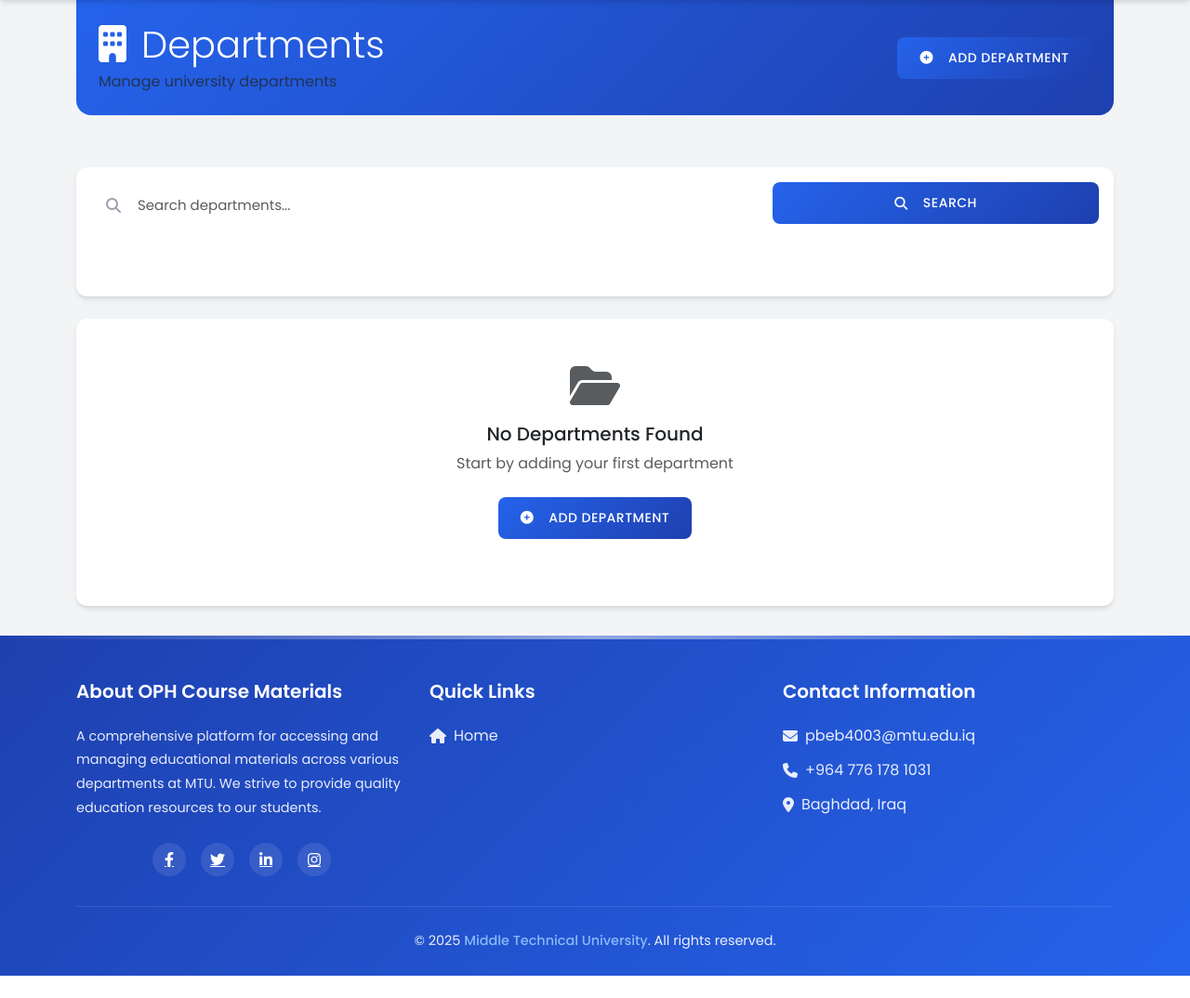
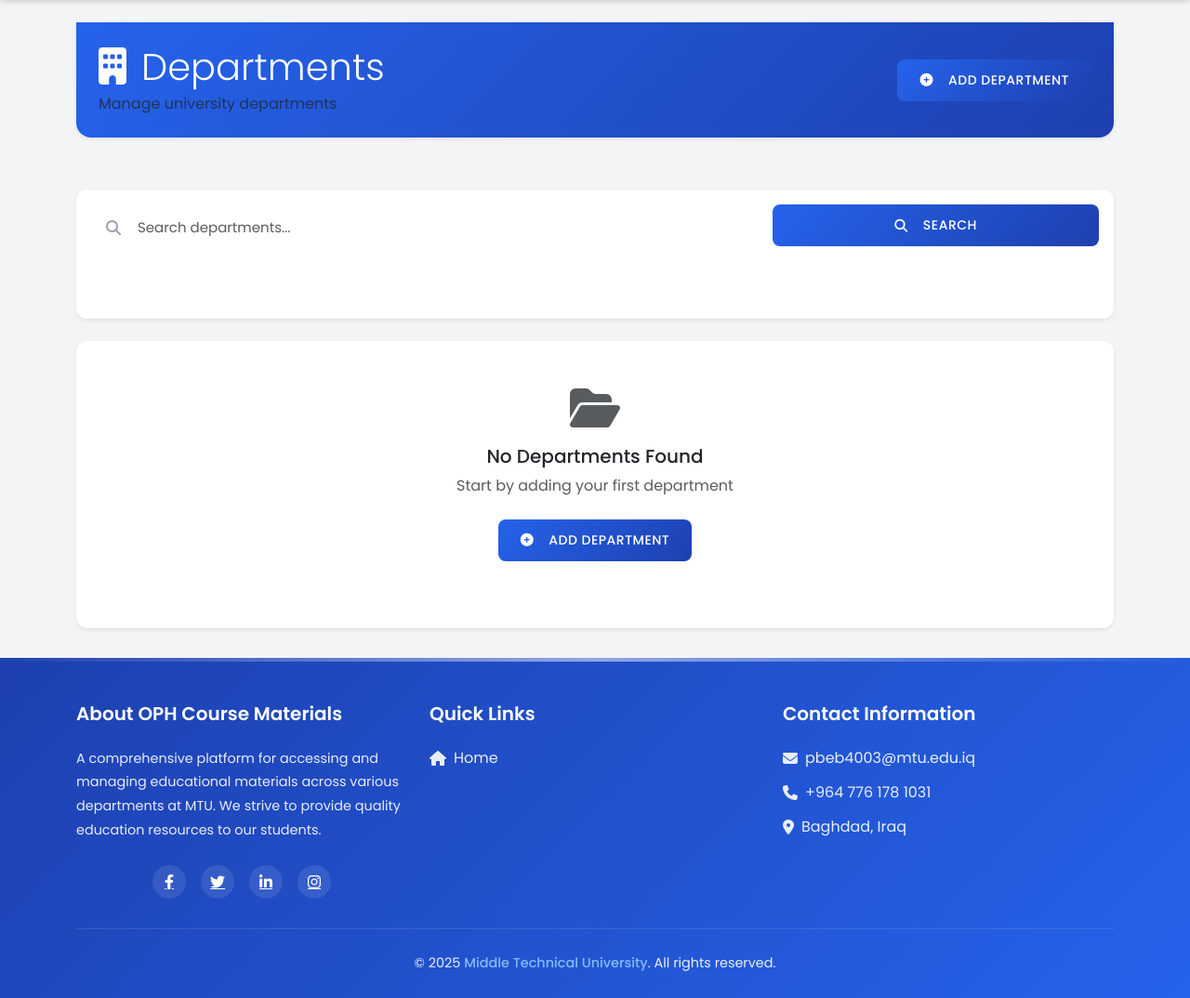
Before and after one commit to op-h/DATABASE, a Flask app: template app/templates/admin/departments.html in a window 1280 px wide. Shown: the part 70-1144 px from the top of the page at 93% size. Before the commit the page ends 1120 px from the top, so only its background shows below. Run offline with Flask 3, Linux system fonts and the light colour scheme; the template is opened without the code that fills it, so the values that code supplies are empty; some libraries are stand-ins or nearby versions.

Commit message:
Improve Add Material subject dropdown (grouped by department) and modernize Departments admin UI

```diff
--- a/app/templates/admin/departments.html
+++ b/app/templates/admin/departments.html
@@ -3,11 +3,11 @@
 {% block title %}Manage Departments{% endblock %}
 
 {% block content %}
-<div class="container">
+<div class="container mt-4">
     <!-- Page Header -->
     <div class="row mb-4">
         <div class="col-12">
-            <div class="page-header p-4 rounded-lg" data-aos="fade-down">
+            <div class="page-header p-4 rounded-lg shadow-sm" data-aos="fade-down">
                 <div class="d-flex flex-wrap justify-content-between align-items-center">
                     <div>
                         <h1 class="display-6 mb-1">
@@ -26,13 +26,13 @@
     <!-- Search and Filter -->
     <div class="row mb-4">
         <div class="col-12">
-            <div class="card" data-aos="fade-up">
+            <div class="card shadow-sm" data-aos="fade-up">
                 <div class="card-body">
                     <form class="row g-3" method="GET">
                         <div class="col-md-8">
-                            <div class="search-box">
-                                <i class="fas fa-search search-icon"></i>
-                                <input type="search" name="q" class="form-control" placeholder="Search departments..."
+                            <div class="search-box position-relative">
+                                <i class="fas fa-search search-icon position-absolute top-50 start-0 translate-middle-y ms-3"></i>
+                                <input type="search" name="q" class="form-control ps-5" placeholder="Search departments..."
                                        value="{{ request.args.get('q', '') }}">
                             </div>
                         </div>
@@ -51,7 +51,7 @@
     <div class="row g-4">
         {% for department in departments %}
         <div class="col-xl-4 col-md-6">
-            <div class="card h-100" data-aos="fade-up" data-aos-delay="{{ loop.index * 100 }}">
+            <div class="card h-100 shadow-sm" data-aos="fade-up" data-aos-delay="{{ loop.index * 100 }}">
                 <div class="card-body">
                     <div class="d-flex align-items-center mb-3">
                         <div class="department-icon bg-primary text-white">
@@ -84,7 +84,7 @@
         </div>
         {% else %}
         <div class="col-12">
-            <div class="card" data-aos="fade-up">
+            <div class="card shadow-sm" data-aos="fade-up">
                 <div class="card-body text-center py-5">
                     <i class="fas fa-folder-open text-muted mb-3" style="font-size: 3rem;"></i>
                     <h5 class="mb-2">No Departments Found</h5>
@@ -133,6 +133,7 @@
         margin-top: -2rem;
         margin-bottom: 2rem;
         border-radius: 0 0 1rem 1rem;
+        box-shadow: var(--card-shadow);
     }
 
     .department-icon {
@@ -144,6 +145,7 @@
         justify-content: center;
         font-size: 1.25rem;
         background: linear-gradient(135deg, #2563eb, #1d4ed8);
+        box-shadow: 0 2px 8px rgba(37,99,235,0.08);
     }
 
     .department-stats {
```
Also changed, not shown: app/templates/admin/add_material.html (+13 -1 lines).
